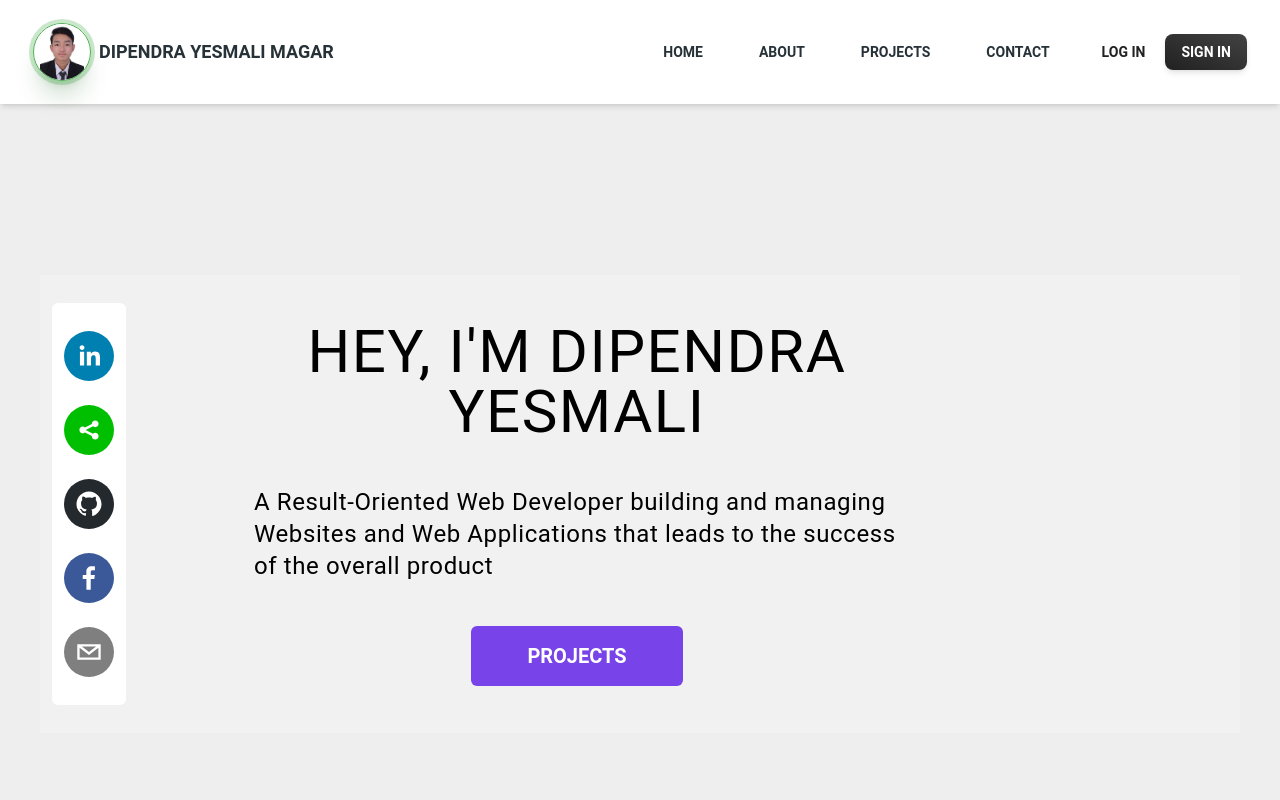
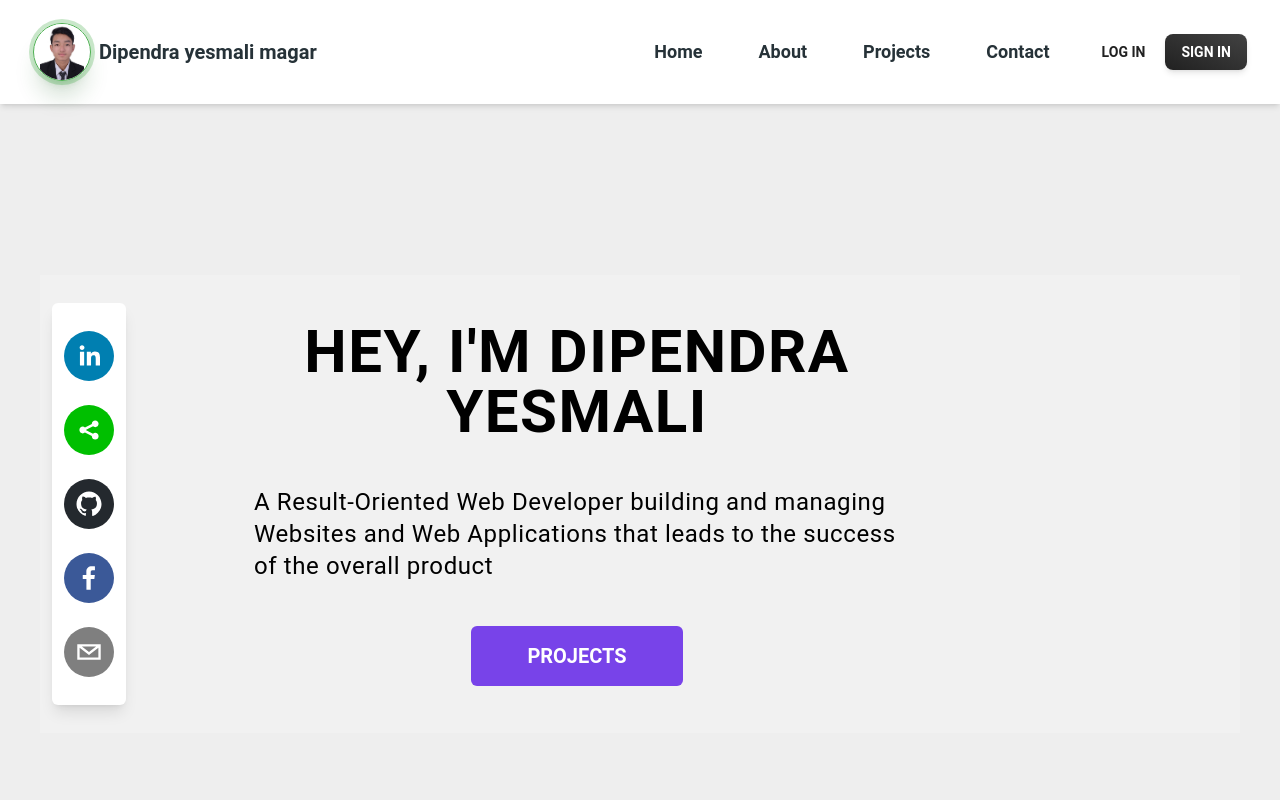
Before and after one commit to ydipen111/Porffolio, a React (Vite) app: page / in a window 1280 px wide. Shown: the top 800 px of the page. Built offline with nearby package versions, Linux system fonts and the light colour scheme.

Commit message:
home and about

```diff
--- a/src/App.jsx
+++ b/src/App.jsx
@@ -14,6 +14,7 @@ export default function App() {
     path: '/',
     element: <Rootlayout />,
     children: [
+
       {
         path: 'home-page',
         element: <Home />
--- a/src/Pages/Header.jsx
+++ b/src/Pages/Header.jsx
@@ -39,17 +39,17 @@ export default function Header() {
   const navList = (
     <ul className="mt-2 mb-4 flex flex-col gap-2 lg:mb-0 lg:mt-0 lg:flex-row lg:items-center lg:gap-12 ">
       <Typography as="li" variant="small" color="blue-gray" className="p-1 font-normal">
-        <h1 onClick={() => handleScroll(homeRef)} className="text-sm font-bold hover:text-customPurple duration-500">HOME</h1>
+        <h1 onClick={() => handleScroll(homeRef)} className="text-lg font-bold hover:text-customPurple duration-500">Home</h1>
       </Typography>
 
       <Typography as="li" variant="small" color="blue-gray" className="p-1 font-normal">
-        <h1 onClick={() => handleScroll(aboutRef)} className="text-sm font-bold hover:text-customPurple duration-500">ABOUT</h1>
+        <h1 onClick={() => handleScroll(aboutRef)} className="text-lg font-bold hover:text-customPurple duration-500">About</h1>
       </Typography>
       <Typography as="li" variant="small" color="blue-gray" className="p-1 font-normal">
-        <h1 onClick={() => handleScroll(projectRef)} className="text-sm font-bold hover:text-customPurple duration-500">PROJECTS</h1>
+        <h1 onClick={() => handleScroll(projectRef)} className="text-lg font-bold hover:text-customPurple duration-500">Projects</h1>
       </Typography>
       <Typography as="li" variant="small" color="blue-gray" className="p-1 font-normal">
-        <h1 onClick={() => handleScroll(contactRef)} className="text-sm font-bold hover:text-customPurple">CONTACT</h1>
+        <h1 onClick={() => handleScroll(contactRef)} className="text-lg font-bold hover:text-customPurple">Contact</h1>
       </Typography>
     </ul>
   );
@@ -58,27 +58,27 @@ export default function Header() {
     <div className="w-full">
 
       {/* Headers */}
-      <Navbar className="sticky top-0 z-10 h-max max-w-full rounded-none px-4 py-2 lg:px-8 lg:py-4  ">
+      <Navbar className="sticky top-0 z-10 h-max max-w-full rounded-none px-4 py-2 lg:px-8 lg:py-4   ">
         <div className="flex items-center justify-between text-blue-gray-900">
           <Typography as="a" href="#" className="mr-4 cursor-pointer py-1.5 font-medium">
-            <div className="text-lg font-bold flex flex-justify-center items-center space-x-2">
+            <div className=" font-sans font-semibold flex flex-justify-center items-center space-x-2">
               <Avatar
                 size="lg"
                 alt="avatar"
                 src={myPhoto}
                 className="border border-green-500 shadow-xl shadow-green-900/20 ring-4 ring-green-500/30 object-contain"
               />
-              <h1 className="text-center items-center hover:text-customPurple duration-500 text-lg">DIPENDRA YESMALI MAGAR</h1>
+              <h1 className="text-center items-center hover:text-customPurple duration-500 text-xl ">Dipendra yesmali magar</h1>
             </div>
           </Typography>
           <div className="flex items-center gap-4">
             <div className="mr-4 hidden lg:block">{navList}</div>
             <div className="flex items-center gap-x-1">
               <Button variant="text" size="sm" className="hidden lg:inline-block">
-                <span className="hover:text-customPurple text-sm font-bold duration-500">Log In</span>
+                <span className=" text-sm font-bold duration-500">Log In</span>
               </Button>
               <Button variant="gradient" size="sm" className="hidden lg:inline-block ">
-                <span className="hover:text-customPurple duration-500 text-sm font-bold">Sign in</span>
+                <span className="duration-500 text-sm font-bold">Sign in</span>
               </Button>
             </div>
             <IconButton
@@ -103,10 +103,10 @@ export default function Header() {
           {navList}
           <div className="flex items-center gap-x-1">
             <Button fullWidth variant="text" size="sm" className="">
-              <span className="text-lg font-bold">Log In</span>
+              <span className="text-lg tracking-wide font-bold">Log In</span>
             </Button>
             <Button fullWidth variant="gradient" size="sm" className="">
-              <span className="text-sm ">Sign in</span>
+              <span className="text-sm tracking-wide">Login in</span>
             </Button>
           </div>
         </MobileNav>
@@ -116,17 +116,20 @@ export default function Header() {
       <div className="flex flex-col">
 
         {/* dipendra page */}
-        <div ref={homeRef} className="h-screen bg-desktop flex items-center justify-center ssm:items-start ssm:mx-auto ssm:my-auto bg-gray-200 px-10  ">
+        <div ref={homeRef} className="h-screen bg-desktop flex items-center justify-center ssm:items-start ssm: ssm:my-auto bg-gray-200 px-10  ">
           <Home />
         </div>
 
-        <div ref={aboutRef} className=" flex items-center justify-center bg-desktop ssm:mt-20 ">
+        <div ref={aboutRef} className=" flex items-center justify-center bg-gray-200  bg-desktop ssm:mt-20 ">
           <About />
         </div>
-        <div ref={projectRef} className="flex items-center justify-center bg-desktop">
+
+        <div ref={projectRef} className="flex items-center justify-center bg-desktop bg-gray-200">
           <Project />
+
         </div>
-        <div ref={contactRef} className=" flex items-center justify-center bg-desktop ">
+
+        <div ref={contactRef} className=" flex items-center justify-center bg-desktop  bg-gray-200">
           <Contact />
         </div>
       </div>
--- a/src/Pages/Home.jsx
+++ b/src/Pages/Home.jsx
@@ -8,11 +8,11 @@ import { SocialIcon } from 'react-social-icons'
 
 export default function Home() {
   return (
-    <div className='bg-soft-black flex flex-row   md:pr-56 ssm:flex-col ssm:flex-reverse    '>
+    <div className='bg-soft-black flex flex-row   md:pr-56 ssm:flex-col ssm:flex-reverse pr-0 mr-0   '>
       {/* social media link */}
 
       <div className='m:hidden px-3 py-7 flex flex-col justify-center ssm:flex-row'>
-        <ul className='space-y-6 bg-white px-3 py-7 rounded-md ssm:hidden  ' >
+        <ul className='space-y-6 bg-white px-3 py-7 rounded-md ssm:hidden shadow-lg ' >
           <li className='text-4xl'><SocialIcon url='https://www.linkedin.com/in/dipendra-yesmali-magar-50007b262?utm_source=share&utm_campaign=share_via&utm_content=profile&utm_medium=android_app' /></li>
 
           <li className='text-4xl'><SocialIcon url='https://x.com/MagaraYasmali?t=cushL9NBtwRR-t9E_MiQHw&s=09' /></li>
@@ -28,11 +28,11 @@ export default function Home() {
 
       {/* Genaral information */}
       <div onClick={() => handleScrol(homeRef)} className='mmd:px-0 ssm:py-3 px-5 py-4 text-center space-y-4 flex flex-col justify-center   '>
-        <h1 className='text-6xl  tracking-wide mmd:text-3xl sm:px-7 ssm:text-start font-sans '>HEY, I'M DIPENDRA YESMALI </h1>
+        <h1 className='text-6xl ssm:px-3  tracking-wide mmd:text-3xl sm:px-7 ssm:text-start font-bold '>HEY, I'M DIPENDRA YESMALI </h1>
         <p className='text-2xl mmd:text-xl ssm:px-3 px-24  font-sans py-7 ssm:py-3 tracking-wide text-start '>A Result-Oriented Web Developer building and managing Websites and Web Applications that leads to the success of the overall product</p>
 
         {/* FOR MOBILE SOCIALMDEDIA LINK */}
-        <ul className='space-x-6 bg-white px-3 py-7 rounded-md hidden ssm:flex   ' >
+        <ul className='space-x-6  px-3 py-7 rounded-md hidden ssm:flex shadow-lg  ' >
           <li className='text-4xl h-9 w-9'><SocialIcon
             className=''
             url='https://www.linkedin.com/in/dipendra-yesmali-magar-50007b262?utm_source=share&utm_campaign=share_via&utm_content=profile&utm_medium=android_app' /></li>
--- a/src/Pages/Project.jsx
+++ b/src/Pages/Project.jsx
@@ -4,12 +4,12 @@ import land from './../assets/land.png'
 export default function Project() {
   return (
     <div className='px-4 py-7 '>
-      <h1 className='tracking-wider text-3xl font-bold text-center'>PROJECTS</h1>
-      <div className='flex justify-center py-6'>
+      <h1 className='tracking-wider text-3xl font-bold text-center mb-3'>PROJECTS</h1>
+      <div className='flex justify-center '>
         <label className="border-b-[8px]  rounded-md w-8  border-customPurple" htmlFor=""></label>
       </div>
 
-      <p className='text-center font-medium text-gray-700 tracking-wide text-lg ssm:text-start '>Here you will find some of the personal and clients projects that I created with each project containing its own case study
+      <p className='text-center font-medium text-gray-700 tracking-wide text-lg ssm:text-start py-2 '>Here you will find some of the personal and clients projects that I created with each project containing its own case study
       </p>
       {/* project image with code and project link */}
       <div className='grid grid-cols-2 gap-10  ssm:gap-4 mt-4 ssm:px-0'>
@@ -35,14 +35,63 @@ export default function Project() {
               <a href="">Project</a>
             </div>
 
+
           </div>
         </div>
-        <div className='col-span-2 flex mmd:flex-col'>
-          <div>project</div>
-          <div>Description</div>
-        </div><div className='col-span-2 flex mmd:flex-col'>
-          <div>project</div>
-          <div>Description</div>
+
+        <div className='col-span-2 flex flex-row justify-evenly  mmd:flex-col px-10 ssm:px-5 gap-4'>
+          <div className='w-full'>
+            <a href="">
+              <img
+                className='bg-cover object-contain w-full'
+                src={land} alt="" />
+            </a>
+
+          </div>
+          <div className='px-10 w-full space-y-2 pt-5 shadow-xl  '>
+            <h1 className='font-semibol text-2xl font-sans'>Description</h1>
+
+            <p className='text-gray-800 font-sans text-xl'>Lorem ipsum dolor sit amet consectetur adipisicing elit. Debitis inventore quam corporis ullam aspernatur, consectetur obcaecati praesentium excepturi eum explicabo animi est esse ut beatae aliquam. Ea, perferendis! Ipsum, natus!</p>
+            <div className='flex space-x-3  '>
+
+              <a
+                className='text-start'
+                href="">GitHub</a>
+
+              <a href="">Project</a>
+            </div>
+
+
+          </div>
+        </div> <div className='col-span-2 flex flex-row justify-evenly  mmd:flex-col px-10 ssm:px-5 gap-4'>
+
+
+          <div className='w-full'>
+            <a href="">
+              <img
+                className='bg-cover object-contain w-full'
+                src={land} alt="" />
+            </a>
+
+          </div>
+
+          <div className='px-10 w-full space-y-2 pt-5 shadow-xl  '>
+            <h1 className='font-semibol text-2xl font-sans'>Description</h1>
+
+            <p className='text-gray-800 font-sans text-xl'>Lorem ipsum dolor sit amet consectetur adipisicing elit. Debitis inventore quam corporis ullam aspernatur, consectetur obcaecati praesentium excepturi eum explicabo animi est esse ut beatae aliquam. Ea, perferendis! Ipsum, natus!</p>
+
+            <div className='flex space-x-3  '>
+
+              <a
+                className='text-start'
+                href="">GitHub</a>
+
+              <a href="">Project</a>
+            </div>
+
+
+          </div>
+
         </div>
 
       </div>
```
Also changed, not shown: src/Pages/Contact.jsx (+12 -3 lines).
